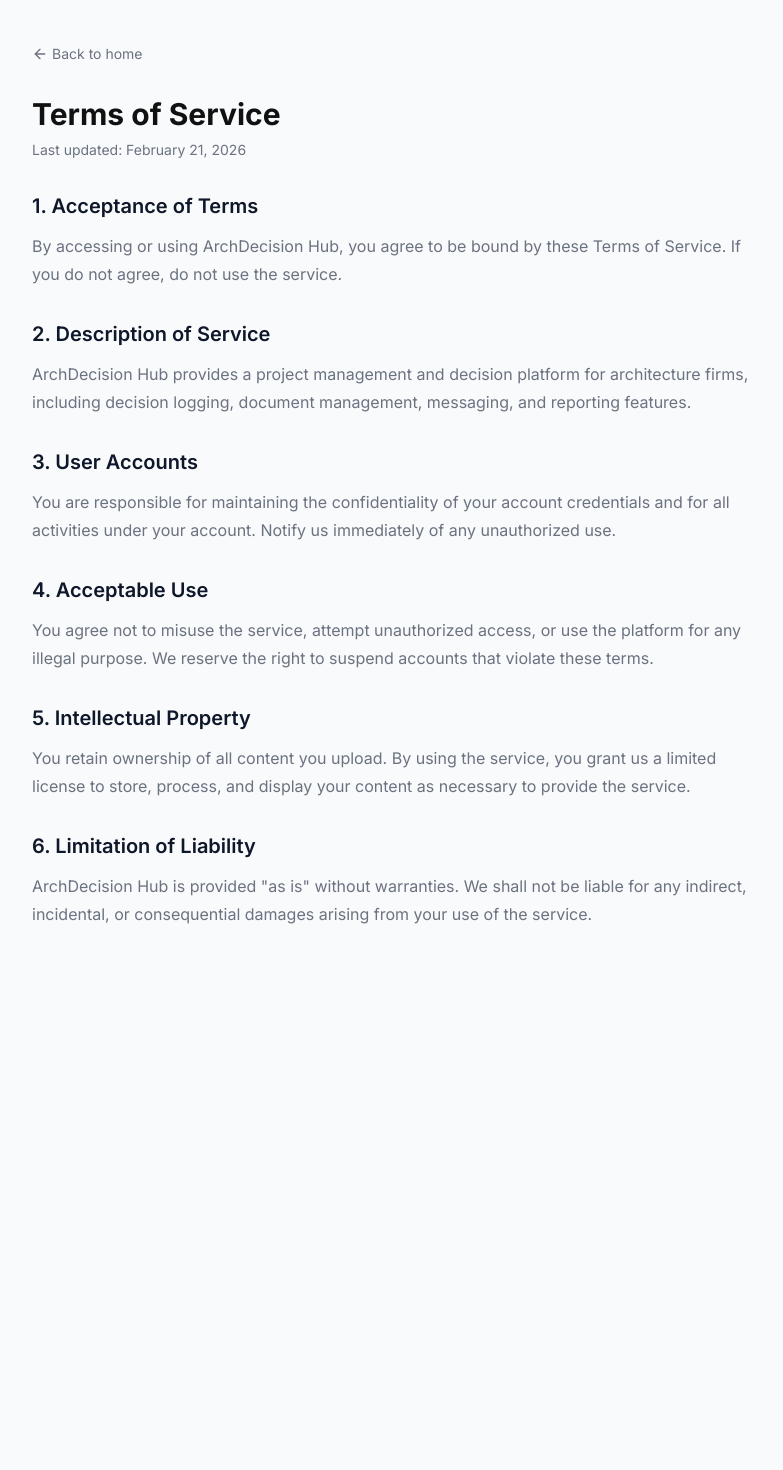
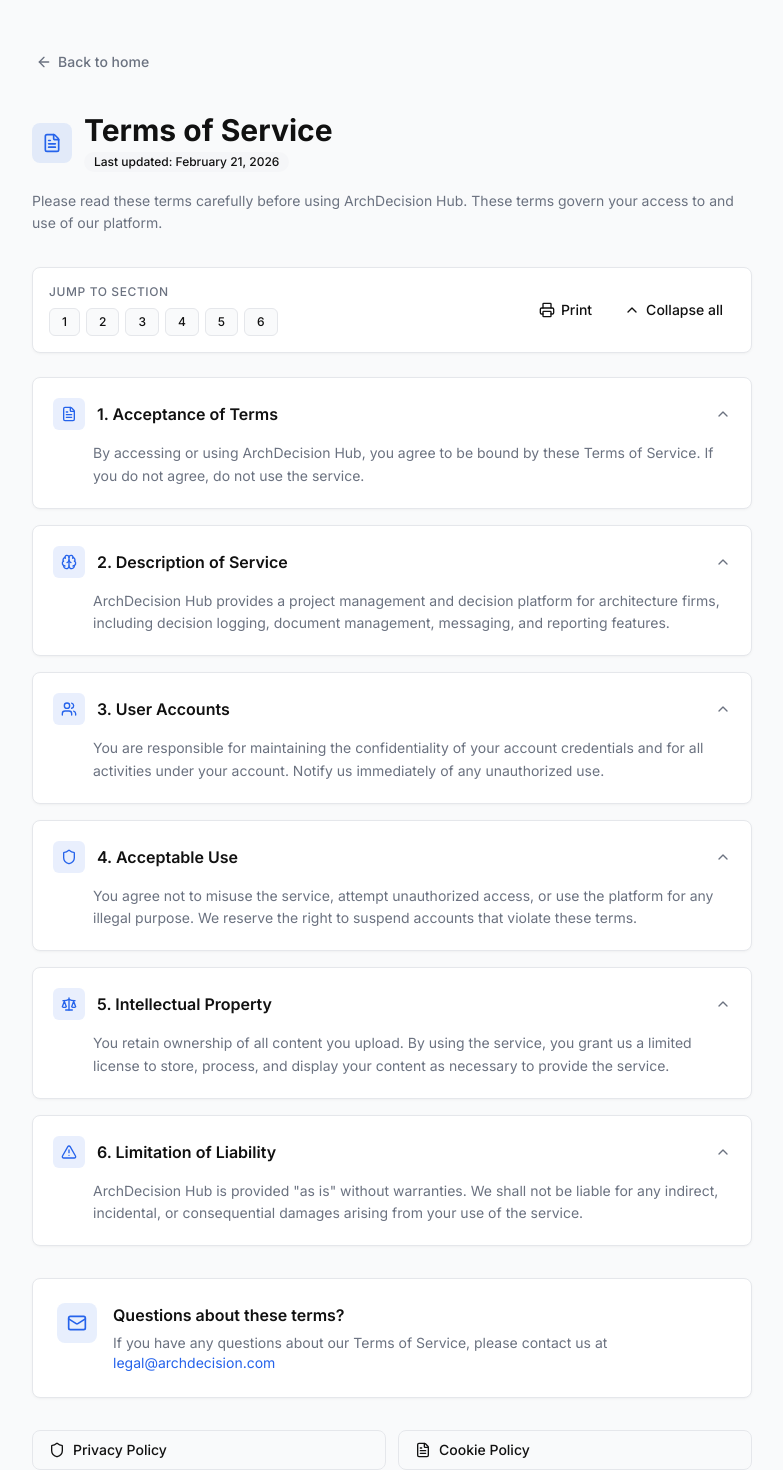
Before and after one commit to guilhermetechmakers/archdecision-hub-1771671935450, a React (Vite) app: page /terms in a window 1280 px wide. Shown: the part 20-1490 px from the top of the page, without its empty margins (248-1031 px from the left). Before the commit the page ends 1028 px from the top, so only its background shows below. Built offline with nearby package versions, Linux system fonts and the light colour scheme.

Commit message:
feat: AI-generated c

```diff
--- a/src/pages/legal/TermsPage.tsx
+++ b/src/pages/legal/TermsPage.tsx
@@ -1,33 +1,298 @@
+import { useState } from 'react'
 import { Link } from 'react-router-dom'
-import { ArrowLeft } from 'lucide-react'
+import { Card, CardContent } from '@/components/ui/card'
+import { Button } from '@/components/ui/button'
+import { Badge } from '@/components/ui/badge'
+import { buttonVariants } from '@/components/ui/button'
+import {
+  ArrowLeft,
+  FileText,
+  Shield,
+  Users,
+  AlertTriangle,
+  Scale,
+  Brain,
+  ChevronDown,
+  ChevronUp,
+  Printer,
+  Mail,
+} from 'lucide-react'
+import { cn } from '@/lib/utils'
+
+interface TermsSection {
+  id: string
+  icon: React.ElementType
+  title: string
+  content: string
+}
+
+const termsSections: TermsSection[] = [
+  {
+    id: 'acceptance',
+    icon: FileText,
+    title: '1. Acceptance of Terms',
+    content:
+      'By accessing or using ArchDecision Hub, you agree to be bound by these Terms of Service. If you do not agree, do not use the service.',
+  },
+  {
+    id: 'description',
+    icon: Brain,
+    title: '2. Description of Service',
+    content:
+      'ArchDecision Hub provides a project management and decision platform for architecture firms, including decision logging, document management, messaging, and reporting features.',
+  },
+  {
+    id: 'accounts',
+    icon: Users,
+    title: '3. User Accounts',
+    content:
+      'You are responsible for maintaining the confidentiality of your account credentials and for all activities under your account. Notify us immediately of any unauthorized use.',
+  },
+  {
+    id: 'acceptable-use',
+    icon: Shield,
+    title: '4. Acceptable Use',
+    content:
+      'You agree not to misuse the service, attempt unauthorized access, or use the platform for any illegal purpose. We reserve the right to suspend accounts that violate these terms.',
+  },
+  {
+    id: 'intellectual-property',
+    icon: Scale,
+    title: '5. Intellectual Property',
+    content:
+      'You retain ownership of all content you upload. By using the service, you grant us a limited license to store, process, and display your content as necessary to provide the service.',
+  },
+  {
+    id: 'liability',
+    icon: AlertTriangle,
+    title: '6. Limitation of Liability',
+    content:
+      'ArchDecision Hub is provided "as is" without warranties. We shall not be liable for any indirect, incidental, or consequential damages arising from your use of the service.',
+  },
+]
 
 export function TermsPage() {
+  const [expandedSections, setExpandedSections] = useState<Set<string>>(
+    new Set(termsSections.map((s) => s.id))
+  )
+
+  const toggleSection = (id: string) => {
+    setExpandedSections((prev) => {
+      const next = new Set(prev)
+      if (next.has(id)) {
+        next.delete(id)
+      } else {
+        next.add(id)
+      }
+      return next
+    })
+  }
+
+  const allExpanded = expandedSections.size === termsSections.length
+  const toggleAll = () => {
+    if (allExpanded) {
+      setExpandedSections(new Set())
+    } else {
+      setExpandedSections(new Set(termsSections.map((s) => s.id)))
+    }
+  }
+
   return (
-    <div className="mx-auto max-w-3xl px-4 py-16 sm:px-6">
-      <Link to="/" className="mb-8 inline-flex items-center gap-1 text-sm text-muted-foreground hover:text-foreground transition-colors">
-        <ArrowLeft className="h-4 w-4" /> Back to home
-      </Link>
-      <h1 className="text-3xl font-bold mb-2">Terms of Service</h1>
-      <p className="text-sm text-muted-foreground mb-8">Last updated: February 21, 2026</p>
+    <div className="min-h-screen bg-background">
+      <div className="mx-auto max-w-3xl px-4 py-12 sm:px-6 lg:py-16 animate-fade-in">
+        {/* Back navigation */}
+        <Link
+          to="/"
+          className={cn(
+            buttonVariants({ variant: 'ghost', size: 'sm' }),
+            'mb-8 -ml-2 text-muted-foreground hover:text-foreground'
+          )}
+          aria-label="Navigate back to the home page"
+        >
+          <ArrowLeft className="mr-1.5 h-4 w-4" aria-hidden="true" />
+          Back to home
+        </Link>
 
-      <div className="prose prose-slate max-w-none">
-        <h2 className="text-xl font-semibold mt-8 mb-3">1. Acceptance of Terms</h2>
-        <p className="text-muted-foreground mb-4">By accessing or using ArchDecision Hub, you agree to be bound by these Terms of Service. If you do not agree, do not use the service.</p>
+        {/* Page header */}
+        <header className="mb-8">
+          <div className="flex items-center gap-3 mb-3">
+            <div className="rounded-lg bg-primary/10 p-2.5 text-primary">
+              <FileText className="h-5 w-5" aria-hidden="true" />
+            </div>
+            <div>
+              <h1 className="text-2xl font-bold sm:text-3xl">Terms of Service</h1>
+              <Badge variant="secondary" className="mt-1">
+                Last updated: February 21, 2026
+              </Badge>
+            </div>
+          </div>
+          <p className="mt-4 text-sm text-muted-foreground leading-relaxed">
+            Please read these terms carefully before using ArchDecision Hub. These terms govern
+            your access to and use of our platform.
+          </p>
+        </header>
 
-        <h2 className="text-xl font-semibold mt-8 mb-3">2. Description of Service</h2>
-        <p className="text-muted-foreground mb-4">ArchDecision Hub provides a project management and decision platform for architecture firms, including decision logging, document management, messaging, and reporting features.</p>
+        {/* Quick navigation & actions */}
+        <Card className="mb-6">
+          <CardContent className="p-4">
+            <div className="flex flex-col gap-3 sm:flex-row sm:items-center sm:justify-between">
+              <nav aria-label="Terms section quick links">
+                <p className="text-xs font-medium uppercase tracking-wider text-muted-foreground mb-2">
+                  Jump to section
+                </p>
+                <div className="flex flex-wrap gap-1.5">
+                  {termsSections.map((section) => (
+                    <Button
+                      key={section.id}
+                      variant="outline"
+                      size="sm"
+                      className="h-7 text-xs"
+                      onClick={() => {
+                        document.getElementById(section.id)?.scrollIntoView({ behavior: 'smooth' })
+                        setExpandedSections((prev) => new Set([...prev, section.id]))
+                      }}
+                      aria-label={`Jump to ${section.title}`}
+                    >
+                      {section.title.split('. ')[0]}
+                    </Button>
+                  ))}
+                </div>
+              </nav>
+              <div className="flex items-center gap-2 shrink-0">
+                <Button
+                  variant="ghost"
+                  size="sm"
+                  onClick={() => window.print()}
+                  aria-label="Print terms of service"
+                  className="h-8"
+                >
+                  <Printer className="mr-1.5 h-4 w-4" aria-hidden="true" />
+                  Print
+                </Button>
+                <Button
+                  variant="ghost"
+                  size="sm"
+                  onClick={toggleAll}
+                  aria-label={allExpanded ? 'Collapse all sections' : 'Expand all sections'}
+                  className="h-8"
+                >
+                  {allExpanded ? (
+                    <>
+                      <ChevronUp className="mr-1.5 h-4 w-4" aria-hidden="true" />
+                      Collapse all
+                    </>
+                  ) : (
+                    <>
+                      <ChevronDown className="mr-1.5 h-4 w-4" aria-hidden="true" />
+                      Expand all
+                    </>
+                  )}
+                </Button>
+              </div>
+            </div>
+          </CardContent>
+        </Card>
 
-        <h2 className="text-xl font-semibold mt-8 mb-3">3. User Accounts</h2>
-        <p className="text-muted-foreground mb-4">You are responsible for maintaining the confidentiality of your account credentials and for all activities under your account. Notify us immediately of any unauthorized use.</p>
+        {/* Terms sections */}
+        <div className="space-y-4 animate-stagger" role="list" aria-label="Terms of service sections">
+          {termsSections.map((section) => {
+            const isExpanded = expandedSections.has(section.id)
+            const Icon = section.icon
 
-        <h2 className="text-xl font-semibold mt-8 mb-3">4. Acceptable Use</h2>
-        <p className="text-muted-foreground mb-4">You agree not to misuse the service, attempt unauthorized access, or use the platform for any illegal purpose. We reserve the right to suspend accounts that violate these terms.</p>
+            return (
+              <Card key={section.id} id={section.id} role="listitem">
+                <CardContent className="p-0">
+                  <button
+                    type="button"
+                    className={cn(
+                      'flex w-full items-center gap-3 p-5 text-left transition-colors rounded-lg',
+                      'hover:bg-muted/50 focus-visible:outline-none focus-visible:ring-2 focus-visible:ring-ring focus-visible:ring-offset-2',
+                      isExpanded && 'pb-3'
+                    )}
+                    onClick={() => toggleSection(section.id)}
+                    aria-expanded={isExpanded}
+                    aria-controls={`${section.id}-content`}
+                    aria-label={`${section.title} — click to ${isExpanded ? 'collapse' : 'expand'}`}
+                  >
+                    <div className="rounded-md bg-primary/10 p-2 text-primary shrink-0">
+                      <Icon className="h-4 w-4" aria-hidden="true" />
+                    </div>
+                    <h2 className="flex-1 text-base font-semibold">{section.title}</h2>
+                    <div className="text-muted-foreground shrink-0">
+                      {isExpanded ? (
+                        <ChevronUp className="h-4 w-4" aria-hidden="true" />
+                      ) : (
+                        <ChevronDown className="h-4 w-4" aria-hidden="true" />
+                      )}
+                    </div>
+                  </button>
+                  {isExpanded && (
+                    <div
+                      id={`${section.id}-content`}
+                      role="region"
+                      aria-labelledby={section.id}
+                      className="px-5 pb-5 pl-[3.75rem]"
+                    >
+                      <p className="text-sm text-muted-foreground leading-relaxed">
+                        {section.content}
+                      </p>
+                    </div>
+                  )}
+                </CardContent>
+              </Card>
+            )
+          })}
+        </div>
 
-        <h2 className="text-xl font-semibold mt-8 mb-3">5. Intellectual Property</h2>
-        <p className="text-muted-foreground mb-4">You retain ownership of all content you upload. By using the service, you grant us a limited license to store, process, and display your content as necessary to provide the service.</p>
+        {/* Contact / questions */}
+        <Card className="mt-8">
+          <CardContent className="p-6">
+            <div className="flex items-start gap-4">
+              <div className="rounded-lg bg-primary/10 p-2.5 text-primary shrink-0">
+                <Mail className="h-5 w-5" aria-hidden="true" />
+              </div>
+              <div>
+                <h3 className="font-semibold">Questions about these terms?</h3>
+                <p className="mt-1 text-sm text-muted-foreground">
+                  If you have any questions about our Terms of Service, please contact us at{' '}
+                  <a
+                    href="mailto:legal@archdecision.com"
+                    className="text-primary hover:underline focus-visible:outline-none focus-visible:ring-2 focus-visible:ring-ring rounded-sm"
+                    aria-label="Send email to legal@archdecision.com"
+                  >
+                    legal@archdecision.com
+                  </a>
+                </p>
+              </div>
+            </div>
+          </CardContent>
+        </Card>
 
-        <h2 className="text-xl font-semibold mt-8 mb-3">6. Limitation of Liability</h2>
-        <p className="text-muted-foreground mb-4">ArchDecision Hub is provided "as is" without warranties. We shall not be liable for any indirect, incidental, or consequential damages arising from your use of the service.</p>
+        {/* Related legal pages */}
+        <nav className="mt-8 flex flex-col gap-3 sm:flex-row" aria-label="Related legal pages">
+          <Link
+            to="/privacy"
+            className={cn(
+              buttonVariants({ variant: 'outline' }),
+              'flex-1 justify-start'
+            )}
+            aria-label="View the privacy policy"
+          >
+            <Shield className="mr-2 h-4 w-4" aria-hidden="true" />
+            Privacy Policy
+          </Link>
+          <Link
+            to="/cookies"
+            className={cn(
+              buttonVariants({ variant: 'outline' }),
+              'flex-1 justify-start'
+            )}
+            aria-label="View the cookie policy"
+          >
+            <FileText className="mr-2 h-4 w-4" aria-hidden="true" />
+            Cookie Policy
+          </Link>
+        </nav>
       </div>
     </div>
   )
```
